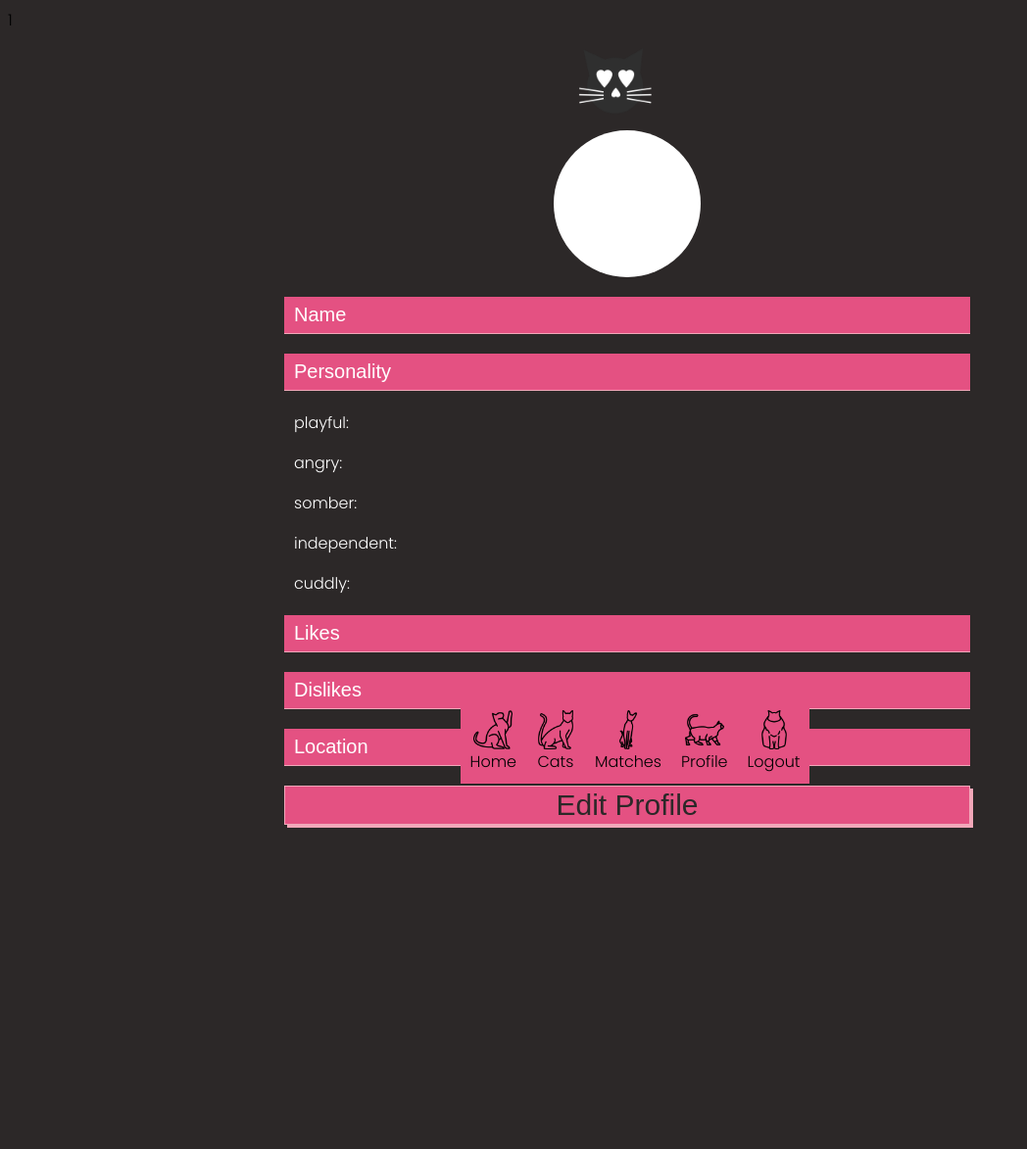
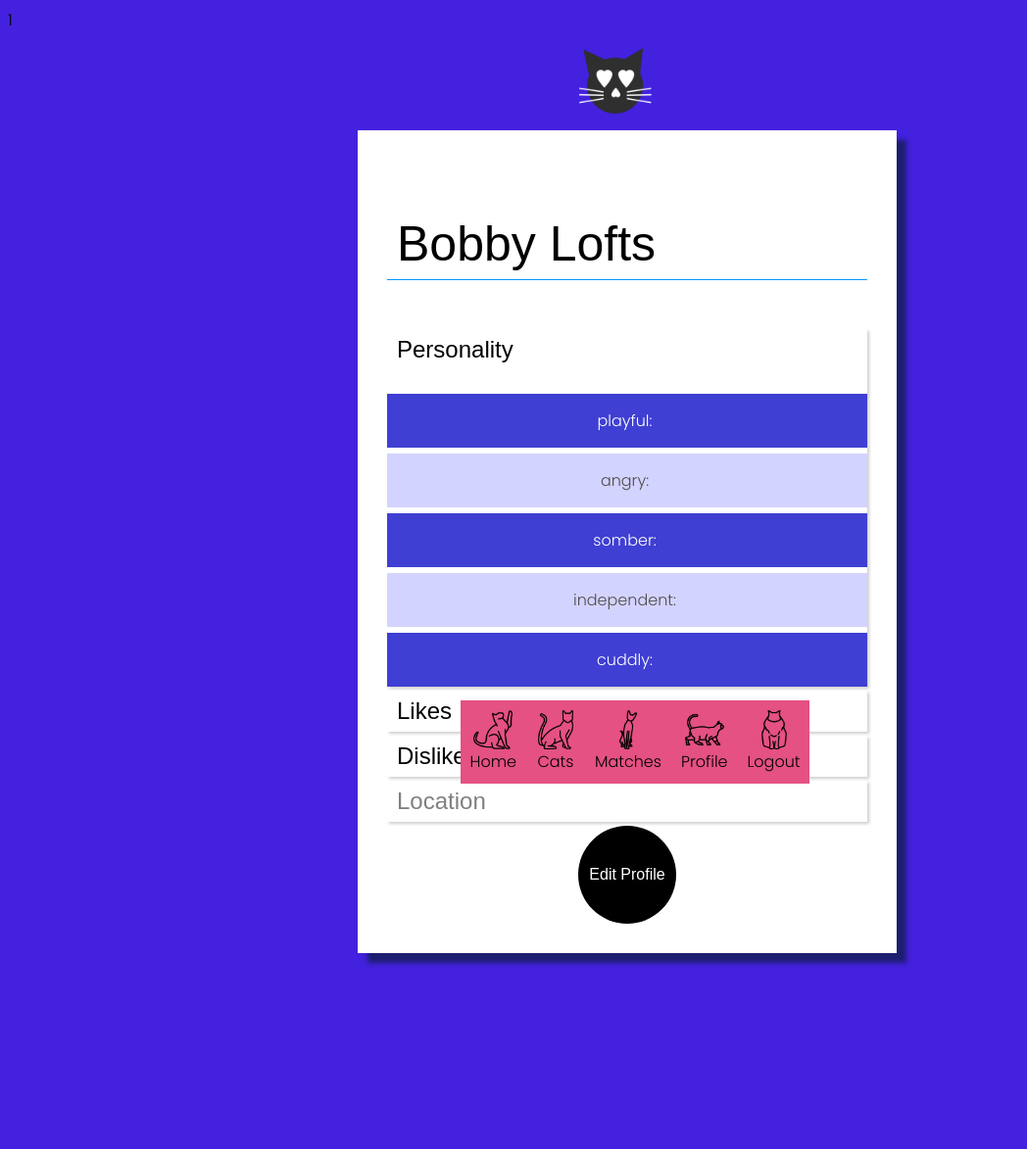
Before and after one commit to Cat-Me-If-You-Can/Website, a PHP site: page /profile.php in a window 1280 px wide. Shown: the whole page at 98% size, without its empty margins (0-1048 px from the left). Before the commit the page ends 845 px from the top, so only its background shows below. Run offline with PHP 8.4, Linux system fonts and the light colour scheme; the visitor is signed in with stand-in values (Sample User, id 1); data comes from the database, SQL or seed files in the repository; both versions use the stored data as it was after the commit.

Commit message:
Updating visual design

```diff
--- a/profile.php
+++ b/profile.php
@@ -45,15 +45,23 @@ echo $_SESSION['id'];
     <title>View Profile</title>
 </head>
 <body>
+
     <div class="container">
         <div id="logo">
             <img src="static/images/logo.png" alt="">
             </div>
-        <div class="profileDetails">
+        <div class="profileDetails" id="loginform">
+
+        <div class="subheading">
+            <!-- <p>Name</p> -->
+
+            <p id="profileName">Bobby Lofts</p>
+            </div>
+            <!-- <p id="profileName"><?php echo $name;?></p> -->
 
             <!-- If profile picture, load into src below -->
             <!-- If no profile picture, display white circle -->
-            <?php
+            <!-- <?php
             if($picture == true){
                 ?><div id="ppcontainer">
                 <img id="profilepic" src="static/images/<?php echo $picture;?>" alt="Profile Picture">
@@ -61,34 +69,42 @@ echo $_SESSION['id'];
             } else {
                 ?><div id="uploadProfilePic"></div><?php
             }
-            ?>
+            ?>		 -->
+
+            <div class="profileBox">
             <div class="subheading">
-            <p>Name</p>
-            </div>
-            <p><?php echo $name;?></p>
-            <div class="subheading">
-            <p>Personality</p>
+            <p id="subheadPersonality">Personality</p>
             </div>
             <!-- if personalityTraits, GET personality traits, else <p>Add more personality traits for your cat!</p>-->
+            <div class="personalityTraits">
             <p>playful: <?php echo $playful;?></p>
             <p>angry: <?php echo $angry;?></p>
             <p>somber: <?php echo $somber;?></p>
             <p>independent: <?php echo $independent;?></p>
             <p>cuddly: <?php echo $cuddly;?></p>
+            </div>
+            </div>
+            <div class="profileBox">
             <div class="subheading">
-            <p>Likes</p>
+            <p id="subheadLikes">Likes</p>
             </div>
             <p><?php echo $likes;?></p>
+            </div>
+            <div class="profileBox">
             <div class="subheading">
-            <p>Dislikes</p>
+            <p id="subheadDislikes">Dislikes</p>
             </div>
             <p><?php echo $dislikes;?></p>
+            </div>
+            <div class="profileBox">
             <div class="subheading">
-            <p>Location</p>
+            <p id="subheadLocation">Location</p>
             </div>
             <p><?php echo $location;?></p>
-            <button class="bottomButton" onclick="window.location.href = 'editprofile.php';">Edit Profile</button>
-
+            </div>
+            <div class="editButtonContainer">
+            <button id="editProfileButton" class="bottomButton" onclick="window.location.href = 'editprofile.php';">Edit Profile</button>
+            </div>
         </div>
     </div>
 
--- a/static/style.css
+++ b/static/style.css
@@ -5,20 +5,102 @@
     --negative: rgb(105,186,165);
     --dark-complement: rgb(86,65,70);
     --light-complement: rgb(242,167,185);
+
+    --bg-white: white;
+    --light: black;
+    --warm-pink: black;
+    --rich-pink: black;
+    --orangepink: black;
+    --orange: black;
+    --yellow: black;
+    --grey: grey;
 }
 
+
 body {
-    background-color: var(--dark-grey);
+    /* background-color: var(--bg-white); */
+    background-color: rgb(255, 255, 255);
+    /* background-image: linear-gradient(to bottom right, var(--light), var(--bg-white)); */
     /* font-family: Arial, Helvetica, sans-serif; */
     /* font-family: 'Rubik', sans-serif; */
     /*     font-family: 'Nunito', sans-serif; */
     font-family: 'Poppins', sans-serif;
+   background-color: rgb(68, 33, 223);
+
+
+}
+
+#catvideo {
+    position: fixed;
+    right: 0;
+    bottom: 0;
+    min-width: 100%;
+    min-height: 100%;
+    z-index: -1;
+}
+
+
+.thumbsButtons {
+    display: grid;
+    grid-template-columns: 50% 50%;
+    width: 80%;
+    margin: auto;
+}
+
+
+.thumbsup {
+
+    height: 75px;
+    border-top-left-radius: 15px;
+    border-bottom-left-radius: 15px;
+    background-color: rgb(110, 196, 40);
+    padding: 20px;
+    text-align: left;
+    display: grid;
+    grid-template-columns: auto auto;
+}
+
+.thumbsup:hover {
+    background-color: rgb(107, 238, 0);
+}
+
+.thumbsup p {
+    margin-left: -10px;
+}
+
+.thumbsup img {
+    width: 35px;
+    height: auto;
+    margin-top: -10px;
+}
+
+.thumbsButtons p{
+    margin-top: 0px;
+    font-size: 24px;
+}
+
+.thumbsdown {
+    display: grid;
+    grid-template-columns: auto auto;
+    text-align: right;
+    height: 75px;
+    border-top-right-radius: 15px;
+    border-bottom-right-radius: 15px;
+    background-color: rgb(245, 80, 80);
+    padding: 20px;
+}
+
+.thumbsdown img {
+    margin-top: 5px;
+}
+
+.thumbsdown:hover {
+    background-color: rgb(233, 22, 22);
 }
 
 .container {
-    width: 400px;
+    width: 97%;
     margin: auto;
-
 }
 
 #logo {
@@ -44,27 +126,86 @@ body {
 
 #splashContent {
     text-align: center;
-    color: white;
+    color: var(--grey);
+    background-color: white;
+    width: 70%;
+    margin: auto;
+    padding: 30px;
+    box-shadow: 10px 10px 5px rgb(28, 30, 110);
+    margin-bottom: 200px;
 }
 
 #splashContent p {
     margin-bottom: 40px;
+
 }
 
-#splashContent button {
-    box-shadow: 3px 3px var(--light-complement);
-    border: 1px solid var(--light-complement);
-    height: 70px;
-    margin-bottom: 30px;
-    width: 50%;
+
+.indexButtons {
+    display: grid;
+    grid-template-columns: 50% 50%;
+    width: 70%;
+    margin: auto;
+
+}
+
+
+.indexButtons button {
+    padding: 20px;
+    font-size: 16px;
+}
+
+
+
+#splashContent #loginbutton {
+    background-color: rgb(101, 101, 223);
+    border-top-left-radius: 15px;
+    border-bottom-left-radius: 15px;
+    margin-right: -2px;
+}
+
+#splashContent #loginbutton:hover {
+    background-color: blue;
+}
+
+#splashContent #registerbutton {
+    background-color: orange;
+    border-top-right-radius: 15px;
+    border-bottom-right-radius: 15px;
+    margin-left: -2px;
+}
+
+#splashContent #registerbutton:hover {
+    background-color: rgb(138, 236, 27);
 }
 
 #splashContent button:hover {
-    box-shadow: 3px 3px var(--dark-grey);
-    background-color: var(--light-complement);
-    margin-left: 10px;
-    margin-bottom: 10px;
-    margin-bottom: 30px;
+
+}
+
+.profileBox {
+
+    background-color: white;
+    /* background-image: linear-gradient(to bottom right,rgb(255, 255, 255), var(--light)); */
+    box-shadow: 2px 2px 3px rgb(207, 205, 205);
+    margin-bottom: -20px;
+
+
+}
+
+.editButtonContainer {
+    width: 100px;
+    margin: auto;
+}
+
+#editProfileButton {
+    width: 100px;
+    height: 100px;
+    background-color: var(--orangepink);
+    font-size: 16px;
+    border-radius: 50%;
+
+
 }
 
 #ppcontainer {
@@ -84,35 +225,103 @@ body {
 }
 
 h1 {
-    color: white;
+    color: var(--grey);
 }
 
 .subheading {
     padding: 0px;
-    background-color: var(--pink);
+
 }
 
 .subheading p {
+    color: grey;
+    font-family: 'Rubik', sans-serif;
+   padding: 7px;
+   font-size: 24px;
+   text-align: left;
+}
 
+.personalityTraits p {
+    background-color: rgb(63, 63, 211);
+    color: white;
+    margin-bottom: -10px;
+    padding: 15px;
+}
 
-    font-family: 'Rubik', sans-serif;
+.personalityTraits p:nth-child(even) {
+    background-color: rgb(211, 211, 255);
+    color: rgb(77, 77, 77);
+}
 
+#profileName {
+    color: rgb(0, 0, 0);
+    font-size: 50px;
+    text-align: left;
+    border: none;
+    border-bottom: 1px solid rgb(0, 153, 255);
+}
 
-    /* font-family: 'Work Sans', sans-serif; */
-   padding: 7px;
-   font-size: 20px;
-    color: white;
-   border-bottom: 1px solid var(--light-complement);
+#subheadPersonality {
+    color: var(--orangepink);
+}
+
+#subheadLikes {
+    color: var(--orange);
+}
+
+#subheadDislikes {
+    color: var(--yellow);
 }
 
 .form {
-    width: 100%;
+    width: 90%;
     margin: auto;
+    margin-top: 100px;
+}
+
+.form form {
+    text-align: center;
+}
+
+#loginform {
+
+        text-align: center;
+        color: var(--grey);
+        background-color: white;
+        width: 70%;
+        margin: auto;
+        padding: 30px;
+        box-shadow: 10px 10px 5px rgb(28, 30, 110);
+        margin-bottom: 200px;
+
+}
+
+#loginform h1 {
+    text-align: left;
+    color: black;
+}
+
+#loginform a:hover {
+    color: blue;
+}
+
+#loginform label {
+    color: var(--grey);
+}
+
+#loginform input {
+    height: 100px;
+    width: 90%;
+    font-size: 48px;
+    padding-left: 10px;
+    border: 1px solid var(--orange);
 }
 
 
+
+
 label {
-    color: white;
+    color: var(--grey);
 }
 
 input, select {
@@ -132,15 +341,36 @@ select {
 
 button, .inputButton {
     border: none;
-    height: 40px;
-    width: 100%;
-    font-size: 30px;
+    /* height: 40px; */
+
+    /* font-size: 30px; */
     background-color: var(--pink);
-    color: var(--dark-grey);
+    color: white;
 }
 
 button:hover, .inputButton:hover {
-    color: white;
+    /* color: white; */
+}
+
+.settingsMenu p {
+    text-align: left;
+}
+
+.settingsMenuButtons {
+    display: grid;
+    grid-template-rows: auto auto auto auto;
+    grid-gap: 20px;
+}
+
+.settingsMenuButtons button {
+    height: 60px;
+    width: 100%;
+    background: blue;
+    font-size: 16px;
+}
+
+.settingsMenuButtons button:hover {
+    background-color: rgb(129, 178, 250);
 }
 
 .profileDetails {
@@ -206,9 +436,11 @@ a:link, a:visited {
 
 /* Add this class to any button at the bottom of a page to scroll past the navbar. */
 .bottomButton {
-    margin-bottom: 110px;
-    box-shadow: 3px 3px var(--light-complement);
-    border: 1px solid var(--light-complement);
+    height: 70px;
+    width: 50%;
+    border-radius: 15px;
+    margin: auto;
+    background-color: var(--rich-pink);
 }
 
 .bottomButton:hover {
```
Also changed, not shown: editprofile.php (+5 -3 lines), index.html (+14 -6 lines), login.html (+7 -4 lines), login_registration_5.sql (added, +188 -0 lines), settings.php (+10 -3 lines), viewpotentials.php (+31 -14 lines).
